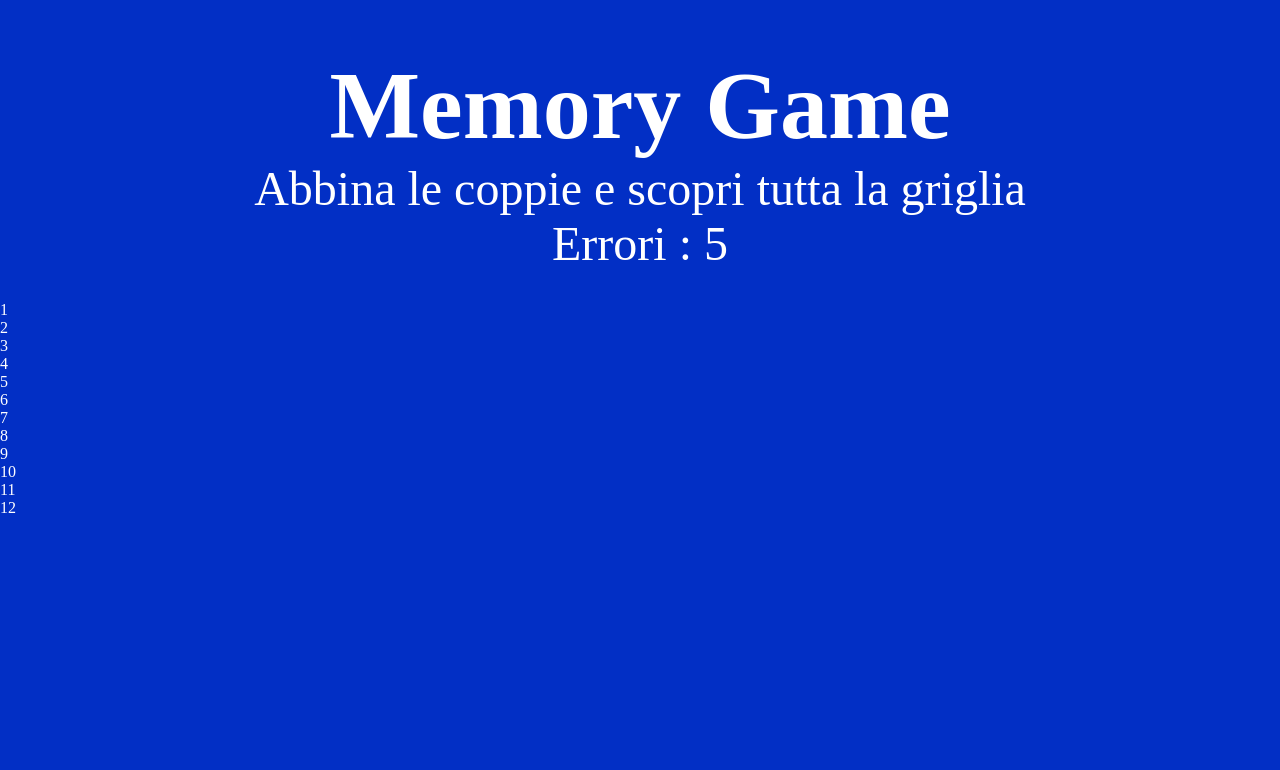
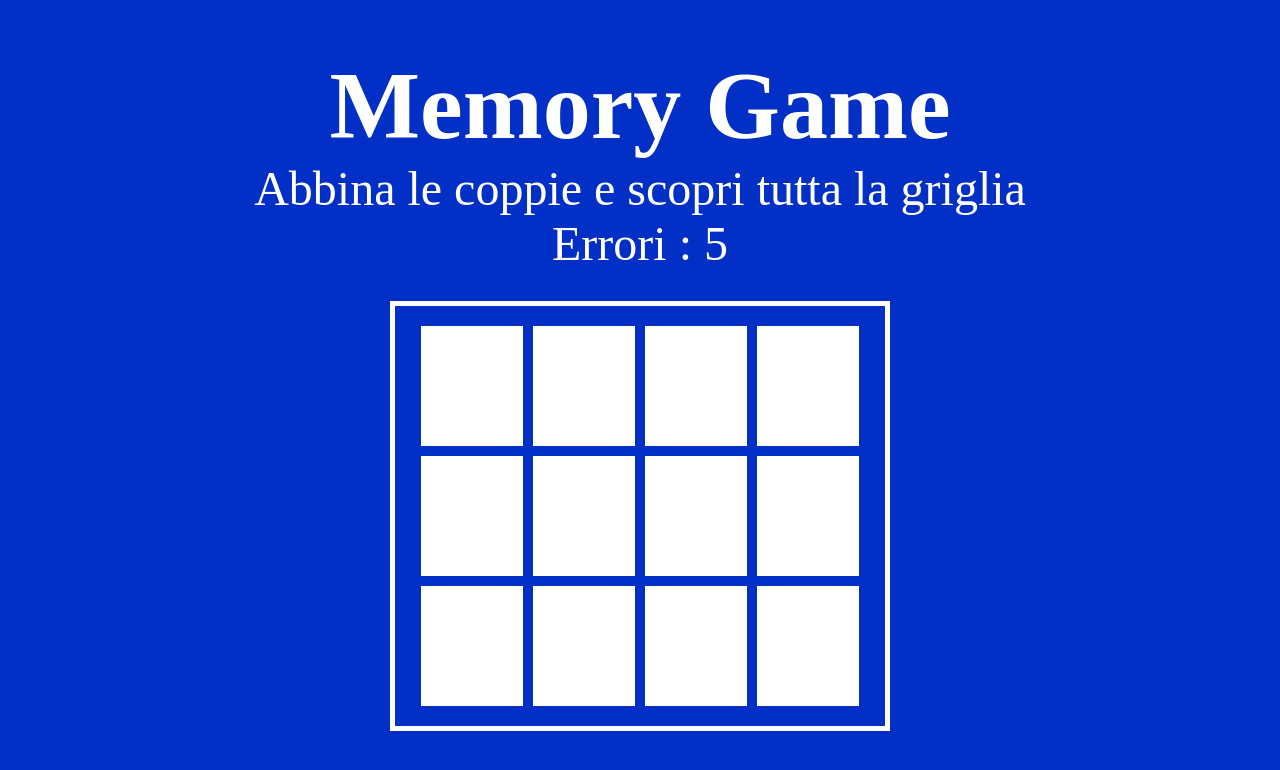
Before and after one commit to MirkoGLostia/MemoryGame, a plain HTML site: page index.html in a window 1280 px wide. Drawn offline with Linux system fonts and the light colour scheme.

Commit message:
card class

```diff
--- a/index.html
+++ b/index.html
@@ -21,7 +21,8 @@
         </div>
     </header>
 
-    <section id="contenitore">
+    <main id="contenitore">
+        <section id="game-wraper">
             <div class="card">
                 1
             </div>
@@ -58,8 +59,9 @@
             <div class="card">
                 12
             </div>
+        </section>
 
-    </section>
+    </main>
 
 
 
--- a/style/main.css
+++ b/style/main.css
@@ -26,6 +26,32 @@ header {
 }
 
 
+/******
+ *MAIN*
+ ******/
+
+#contenitore {
+    width: 100%;
+}
+
+#contenitore > #game-wraper {
+    margin: 0 auto;
+    padding: 20px;
+    width: 500px;
+    border: 5px solid white;
+    display: flex;
+    flex-wrap: wrap;
+    gap: 10px;
+    justify-content: center;
+}
+
+#contenitore > #game-wraper > .card {
+    width: 20%;
+    padding: 50px;
+    border: 1px solid white;
+    background-color: white;
+}
+
 
 
 /*******
```
Lines whose indentation alone changed are shown as unchanged.
